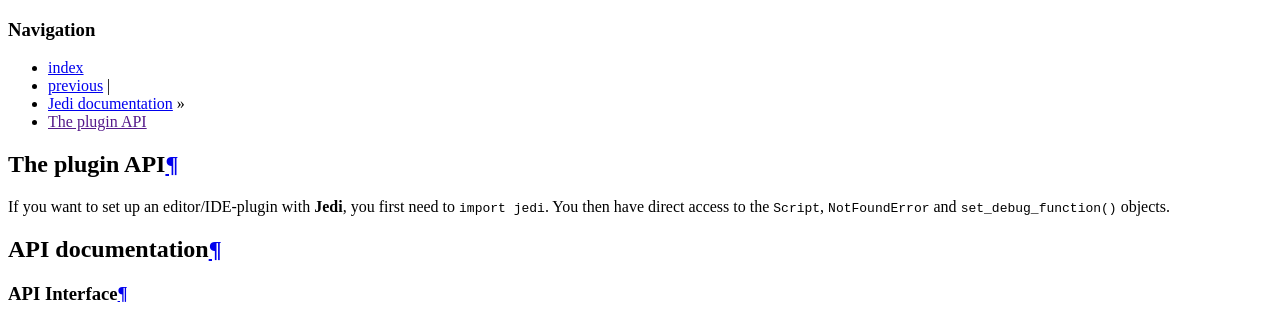
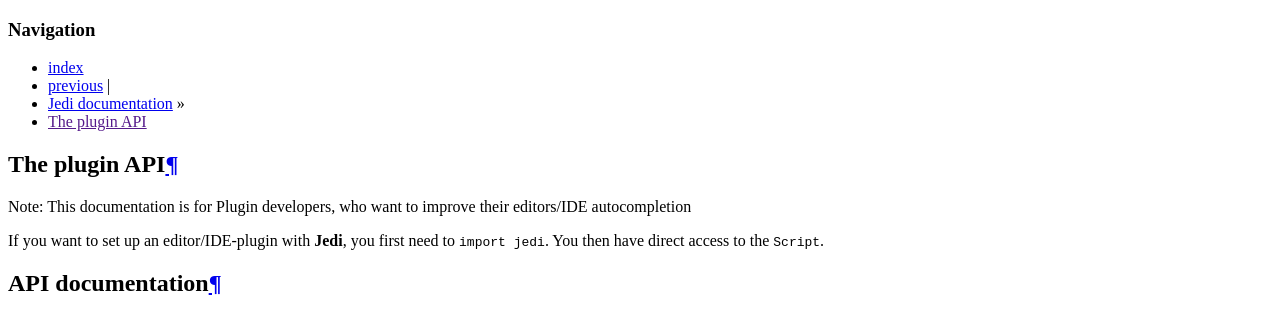
Before and after one commit to davidhalter/jedi, a Sphinx documentation site: the page built from docs/source/plugin-api.rst, in a window 1280 px wide and 900 px high, cut to the strip 0-320 px from the top of the window. Built offline with Sphinx 7.4.7, drawn with Linux system fonts in a browser that asks for light colours.

Commit message:
improve docs again

```diff
--- a/docs/source/plugin-api.rst
+++ b/docs/source/plugin-api.rst
@@ -3,9 +3,11 @@
 
 .. currentmodule:: jedi
 
+Note: This documentation is for Plugin developers, who want to improve their
+editors/IDE autocompletion
+
 If you want to set up an editor/IDE-plugin with **Jedi**, you first need to
-``import jedi``. You then have direct access to the :class:`.Script`,
-:class:`.NotFoundError` and :func:`.set_debug_function` objects.
+``import jedi``. You then have direct access to the :class:`.Script`.
 
 
 API documentation
```
Also changed, not shown: 1 other file.
